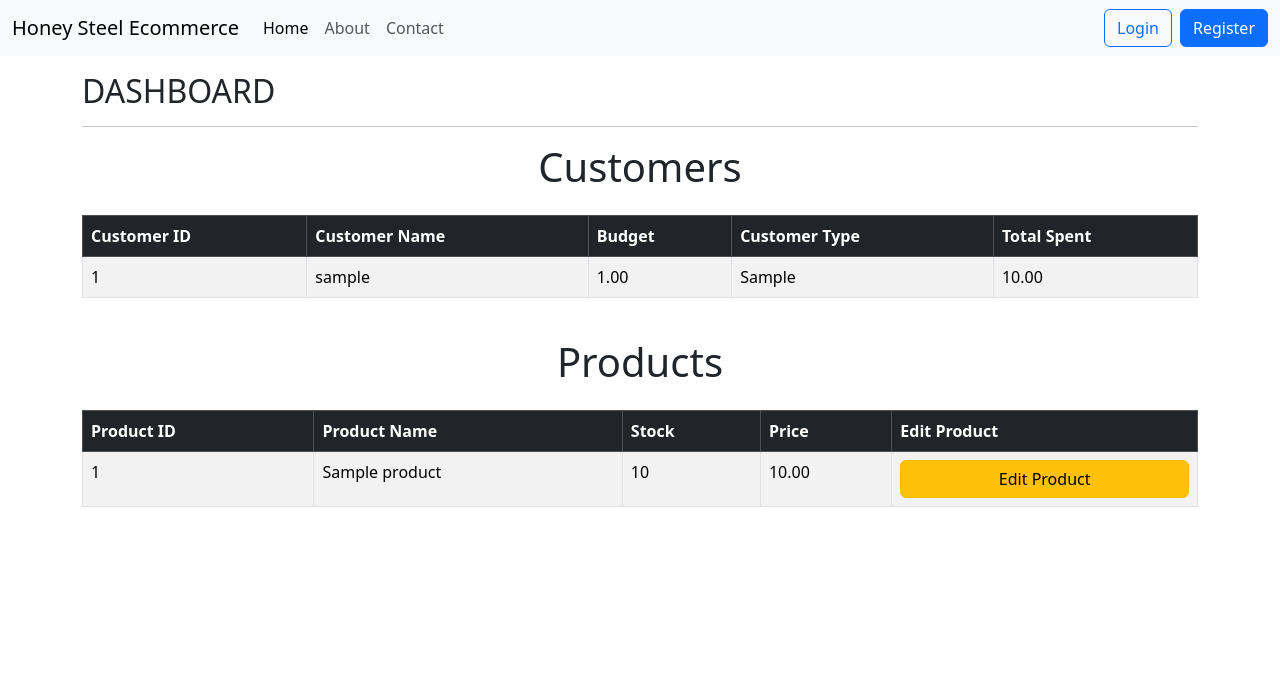
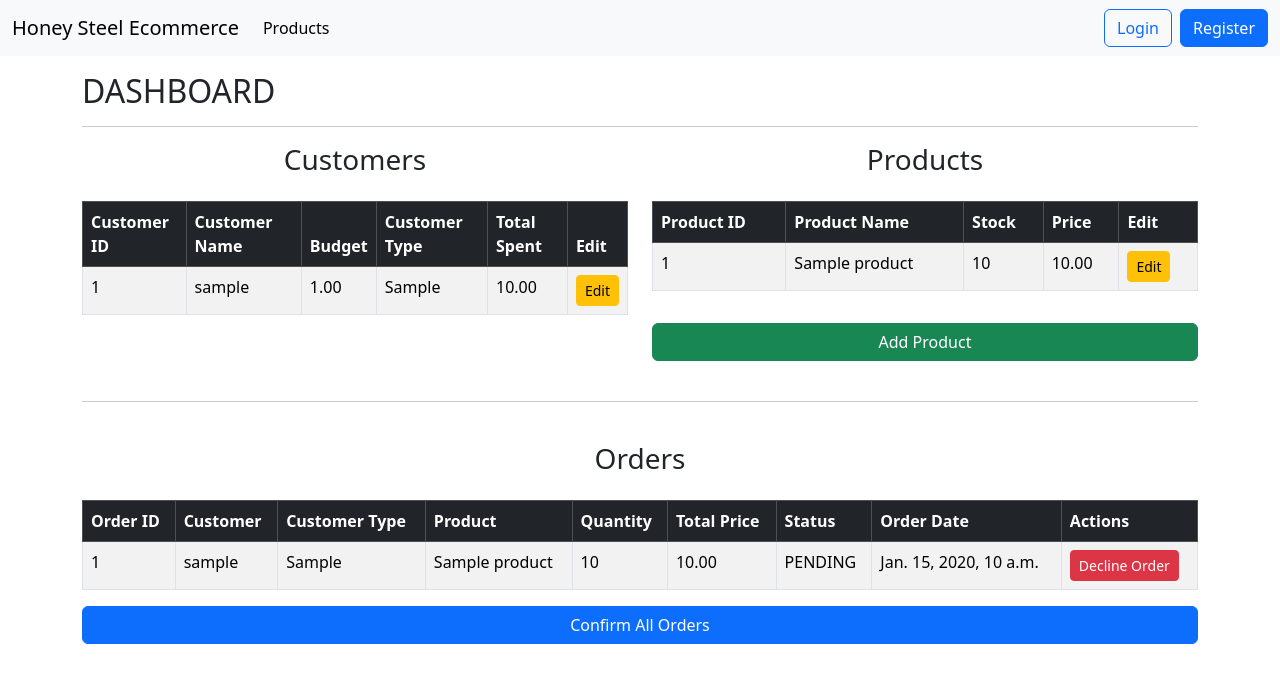
Before and after one commit to asymetriG/honeysteel_ecommerce, a Django app: page /administration/dashboard/ in a window 1280 px wide. Shown: the top 683 px of the page. Run offline with Django 5.2, Linux system fonts and the light colour scheme; tables that the repository leaves empty hold one stand-in row (values such as "Sample post").

Commit message:
editing added

```diff
--- a/honeysteel_ecommerce/administration/views.py
+++ b/honeysteel_ecommerce/administration/views.py
@@ -1,5 +1,5 @@
 from django.shortcuts import render,redirect
-from product.models import Customer,Product
+from product.models import Customer,Product,Order
 import random
 from django.contrib.auth.models import User
 from django.http import JsonResponse
@@ -7,18 +7,21 @@ from django.http import JsonResponse
 
 # Create your views here.
 def index(request):
-    # Fetch all products
-    products = Product.objects.all()
-
-    # Pass products to the template
-    context = {'products': products}
-    return render(request, 'index.html', context)
+    return render(request, 'index.html')
 
 
 def dashboard(request):
     customers = Customer.objects.all()  # Fetch all customers from the database
     products = Product.objects.all()
-    return render(request, "administration/dashboard.html", {'customers': customers,'products':products})
+    orders = Order.objects.all()
+
+    context = {
+        'customers': customers,
+        'products': products,
+        'orders': orders,
+    }
+
+    return render(request, 'administration/dashboard.html', context)
 
 
 
--- a/honeysteel_ecommerce/customer/urls.py
+++ b/honeysteel_ecommerce/customer/urls.py
@@ -10,4 +10,5 @@ urlpatterns = [
     path('login/', views.login_view, name='login'),
     path('register/', views.register_view, name='register'),
     path('logout/', views.logout_view, name='logout'),
+    path('edit-customer/<int:customer_id>/', views.edit_customer, name='edit_customer'),
 ]
--- a/honeysteel_ecommerce/product/urls.py
+++ b/honeysteel_ecommerce/product/urls.py
@@ -9,6 +9,9 @@ urlpatterns = [
     path('add-to-cart/<int:product_id>/', views.add_to_cart, name='add_to_cart'),
     path('my-card/', views.my_card, name='my_card'),
     path('remove-from-cart/<int:product_id>/', views.remove_from_cart, name='remove_from_cart'),
-
+    path('products',views.products,name="products"),
+    path('add-product/', views.add_product, name='add_product'),
+    path('confirm_cart',views.confirm_cart,name="confirm_cart"),
+    path('decline-order/<int:order_id>/', views.decline_order, name='decline_order'),
 
 ]
--- a/honeysteel_ecommerce/templates/administration/dashboard.html
+++ b/honeysteel_ecommerce/templates/administration/dashboard.html
@@ -6,11 +6,11 @@
 <h2>DASHBOARD</h2>
 <hr>
 
-<!-- Customer Table Placeholder -->
-<div id="customer-status" class="alert alert-info" style="display:none;"></div>
 
-
-<h1 class="text-center mb-4">Customers</h1>
+<div class="row">
+    <!-- Customers Table -->
+    <div class="col-md-6">
+        <h3 class="text-center mb-4">Customers</h3>
         <div class="table-responsive">
             <table class="table table-striped table-bordered table-hover">
                 <thead class="table-dark">
@@ -20,6 +20,7 @@
                         <th>Budget</th>
                         <th>Customer Type</th>
                         <th>Total Spent</th>
+                        <th>Edit</th>
                     </tr>
                 </thead>
                 <tbody>
@@ -28,22 +29,25 @@
                         <td>{{ customer.customer_id }}</td>
                         <td>{{ customer.user.username }}</td>
                         <td>{{ customer.budget }}</td>
-                <td>{{ customer.customer_type}}</td>
+                        <td>{{ customer.customer_type }}</td>
                         <td>{{ customer.total_spent }}</td>
-
+                        <td>
+                            <a href="{% url 'customer:edit_customer' customer.customer_id %}" class="btn btn-warning btn-sm">Edit</a>
+                        </td>
                     </tr>
                     {% empty %}
                     <tr>
-                <td colspan="6" class="text-center">No customers found.</td>
+                        <td colspan="5" class="text-center">No customers found.</td>
                     </tr>
                     {% endfor %}
                 </tbody>
             </table>
         </div>
+    </div>
 
-<br>
-
-<h1 class="text-center mb-4">Products</h1>
+    <!-- Products Table -->
+    <div class="col-md-6">
+        <h3 class="text-center mb-4">Products</h3>
         <div class="table-responsive">
             <table class="table table-striped table-bordered table-hover">
                 <thead class="table-dark">
@@ -52,7 +56,7 @@
                         <th>Product Name</th>
                         <th>Stock</th>
                         <th>Price</th>
-                <th>Edit Product</th>
+                        <th>Edit</th>
                     </tr>
                 </thead>
                 <tbody>
@@ -61,45 +65,75 @@
                         <td>{{ product.product_id }}</td>
                         <td>{{ product.product_name }}</td>
                         <td>{{ product.stock }}</td>
-                <td>{{ product.price}}</td>
-                <td><a href="{% url 'product:edit_product' product.product_id %}" class="btn btn-warning w-100">Edit Product</a></td>
+                        <td>{{ product.price }}</td>
+                        <td>
+                            <a href="{% url 'product:edit_product' product.product_id %}" class="btn btn-warning btn-sm">
+                                Edit
+                            </a>
+                        </td>
                     </tr>
                     {% empty %}
                     <tr>
-                <td colspan="6" class="text-center">No products found.</td>
+                        <td colspan="5" class="text-center">No products found.</td>
                     </tr>
                     {% endfor %}
                 </tbody>
             </table>
+            <a href="{% url 'product:add_product' %}" class="btn btn-success w-100 mt-3">Add Product</a>
         </div>
-<br><br>
-{% comment %} <!-- Button to Generate Random Customers -->
-<a href="#" class="btn btn-info w-100" id="generate-btn">Generate Random Customers</a> {% endcomment %}
+    </div>
+</div>
 
-<script>
-    document.getElementById("generate-btn").addEventListener("click", function() {
-        fetch("{% url 'administration:generate_customers' %}", {
-            method: "POST",
-            headers: {
-                "X-CSRFToken": "{{ csrf_token }}", // CSRF token for POST request
-                "Content-Type": "application/json"
-            }
-        })
-        .then(response => response.json())
-        .then(data => {
-            const statusDiv = document.getElementById("customer-status");
-            if (data.success) {
-                statusDiv.className = "alert alert-success";
-                statusDiv.textContent = data.message;
-            } else {
-                statusDiv.className = "alert alert-danger";
-                statusDiv.textContent = "Failed to generate customers!";
-            }
-            statusDiv.style.display = "block";
-        })
-        .catch(error => {
-            console.error("Error:", error);
-        });
-    });
-</script>
+<br><hr><br>
+
+<!-- Orders Table -->
+<div class="row">
+    <div class="col-md-12">
+        <h3 class="text-center mb-4">Orders</h3>
+        <div class="table-responsive">
+            <table class="table table-striped table-bordered table-hover">
+                <thead class="table-dark">
+                    <tr>
+                        <th>Order ID</th>
+                        <th>Customer</th>
+                        <th>Customer Type</th>
+                        <th>Product</th>
+                        <th>Quantity</th>
+                        <th>Total Price</th>
+                        <th>Status</th>
+                        <th>Order Date</th>
+                        <th>Actions</th>
+                    </tr>
+                </thead>
+                <tbody>
+                    {% for order in orders %}
+                    <tr>
+                        <td>{{ order.order_id }}</td>
+                        <td>{{ order.customer.user.username }}</td>
+                        <td>{{ order.customer.customer_type }}</td>
+                        <td>{{ order.product.product_name }}</td>
+                        <td>{{ order.quantity }}</td>
+                        <td>{{ order.total_price }}</td>
+                        <td>{{ order.order_status }}</td>
+                        <td>{{ order.order_date }}</td>
+                        <td>
+                            <a href="{% url 'product:decline_order' order.order_id %}" class="btn btn-sm btn-danger">
+                                Decline Order
+                            </a>
+                        </td>
+                    </tr>
+                    {% empty %}
+                    <tr>
+                        <td colspan="7" class="text-center">No orders found.</td>
+                    </tr>
+                    {% endfor %}
+                </tbody>
+            </table>
+            <a href="#" class="btn btn-primary w-100">Confirm All Orders</a>
+        </div>
+    </div>
+</div>
+
+
+<br>
 {% endblock body %}
--- a/honeysteel_ecommerce/templates/product/my_card.html
+++ b/honeysteel_ecommerce/templates/product/my_card.html
@@ -55,7 +55,7 @@
             </div>
             <!-- Proceed to checkout button -->
             <div class="text-center mt-3">
-                <a href="#" class="btn btn-success w-100">
+                <a href="{% url 'product:confirm_cart' %}" class="btn btn-success w-100">
                     <i class="bi bi-credit-card"></i> Confirm Cart
                 </a>
             </div>
--- a/honeysteel_ecommerce/templates/utils/layout.html
+++ b/honeysteel_ecommerce/templates/utils/layout.html
@@ -38,14 +38,9 @@
             <div class="collapse navbar-collapse" id="navbarNav">
                 <ul class="navbar-nav me-auto mb-2 mb-lg-0">
                     <li class="nav-item">
-                        <a class="nav-link active" aria-current="page" href="/">Home</a>
+                        <a class="nav-link active" aria-current="page" href="{% url 'product:products' %}">Products</a>
                     </li>
-                    <li class="nav-item">
-                        <a class="nav-link" href="/about">About</a>
-                    </li>
-                    <li class="nav-item">
-                        <a class="nav-link" href="/contact">Contact</a>
-                    </li>
+
                 </ul>
                 <div class="d-flex align-items-center">
                     {% if request.user.is_authenticated %}
@@ -53,9 +48,13 @@
                     {% if request.user.is_superuser %}
                     <a href="{% url 'administration:dashboard' %}" class="btn btn-outline-primary me-2">Dashboard</a>
                     {% else %}
+                    <a href="#" class="btn me-2">
+                        <i class="fa fa-shopping-cart"></i> My Orders
+                    </a>
                     <a href="{% url 'product:my_card' %}" class="btn me-2">
                         <i class="fa fa-shopping-cart"></i> My Cart
                     </a>
+
 
                     {% endif %}
 
```
Also changed, not shown: honeysteel_ecommerce/customer/views.py (+28 -1 lines), honeysteel_ecommerce/product/views.py (+122 -13 lines), honeysteel_ecommerce/templates/customer/edit_customer.html (added, +28 -0 lines), honeysteel_ecommerce/templates/index.html (+1 -35 lines), honeysteel_ecommerce/templates/product/add_product.html (added, +26 -0 lines), honeysteel_ecommerce/templates/product/products.html (added, +39 -0 lines). Lines whose indentation alone changed are shown as unchanged.
